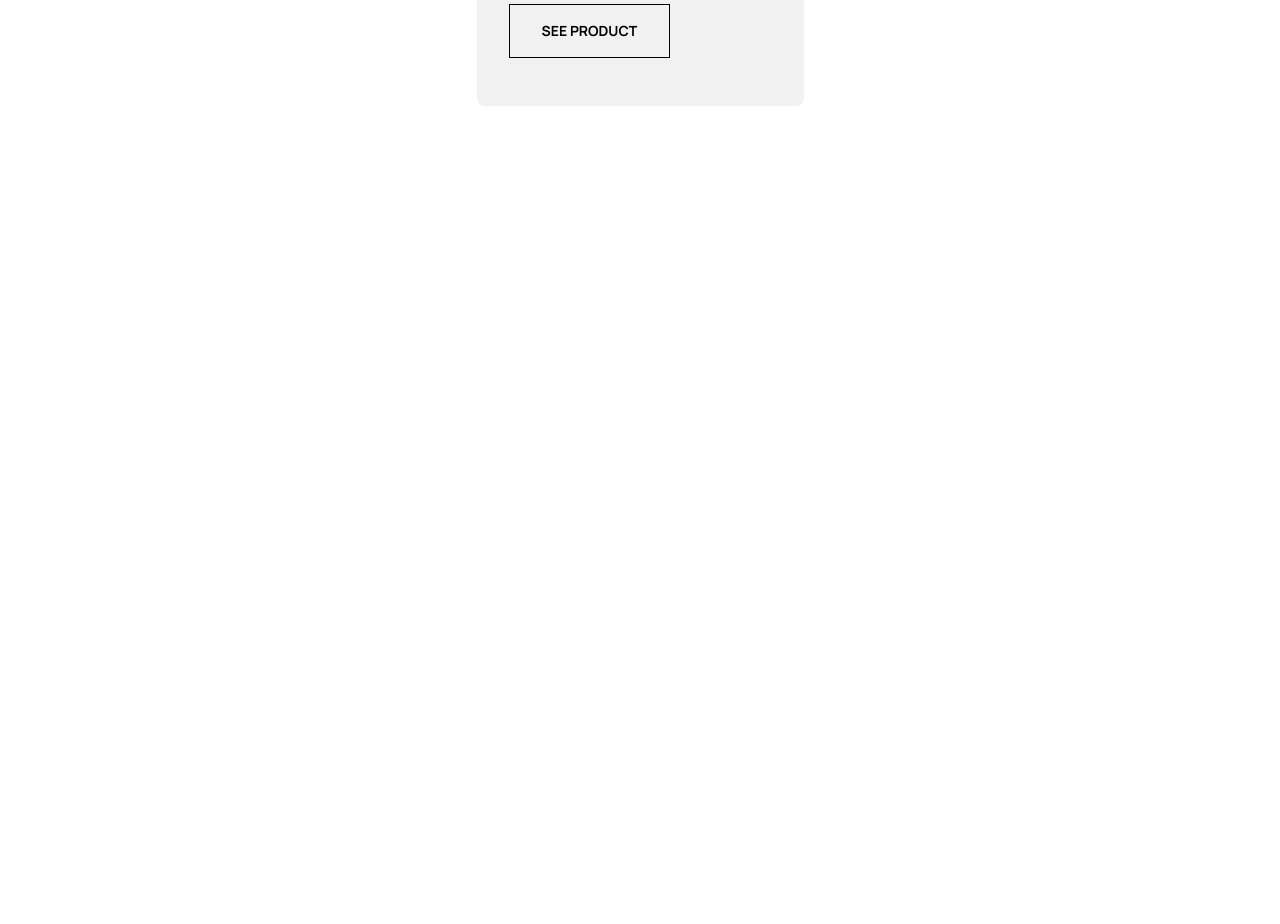
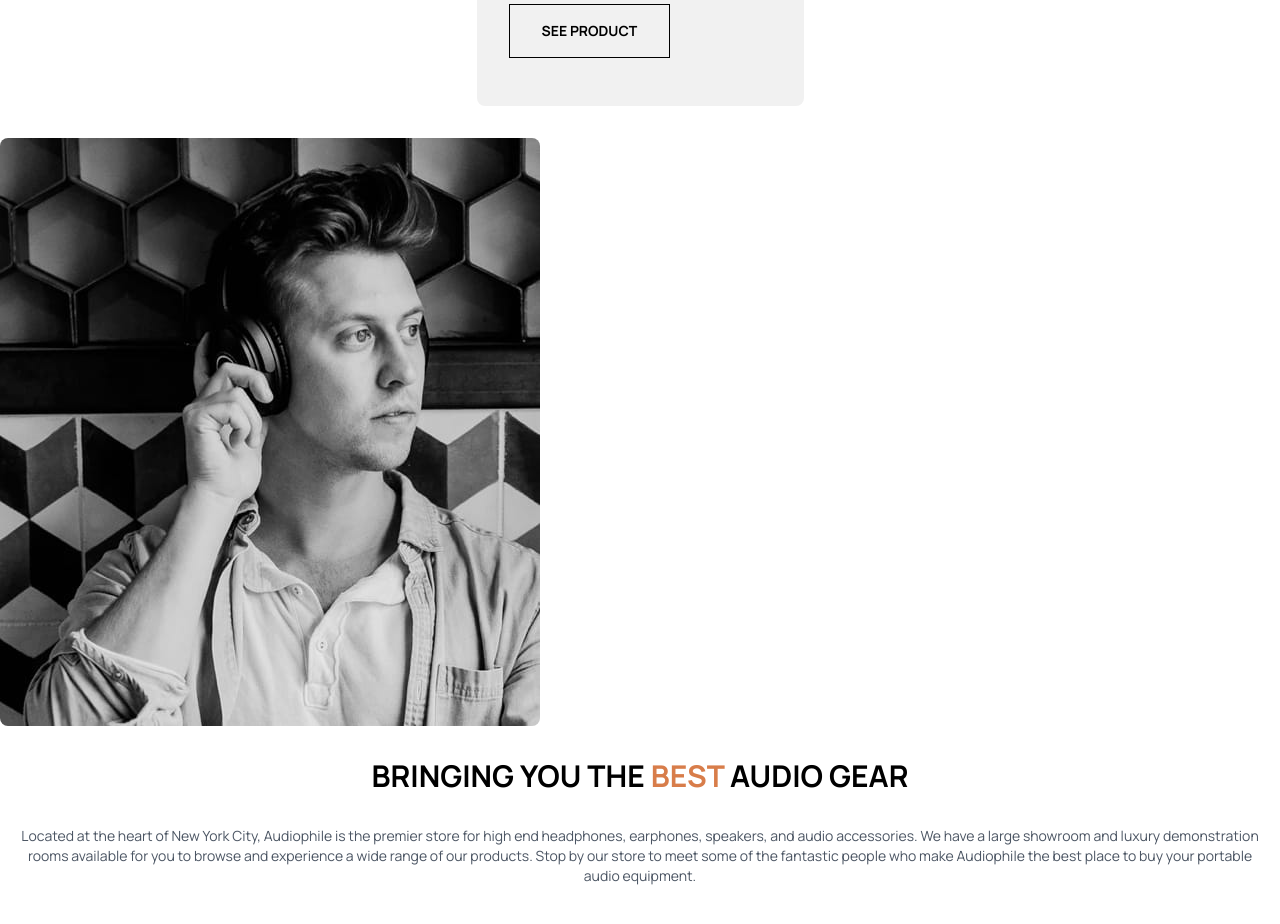
Before and after one commit to lemreyes/audiophile, a Next.js app: page / in a window 1280 px wide. Shown: the part 2780-3704 px from the top of the page. Before the commit the page ends 2886 px from the top, so only its background shows below. Built offline with nearby package versions, Linux system fonts and the light colour scheme.

Commit message:
Closing Statement layout

```diff
--- /dev/null
+++ b/src/app/Components/ClosingStatement.tsx
@@ -0,0 +1,35 @@
+import bestGear_mobile from "../../../public/assets/shared/mobile/image-best-gear.jpg";
+import bestGear_tablet from "../../../public/assets/shared/tablet/image-best-gear.jpg";
+import bestGear_desktop from "../../../public/assets/shared/desktop/image-best-gear.jpg";
+import ImageDynamic from "./ImageDynamic";
+
+export default function ClosingStatement() {
+  const bestGearImgSrc = {
+    mobile: bestGear_mobile,
+    tablet: bestGear_tablet,
+    desktop: bestGear_desktop,
+  };
+
+  return (
+    <section className="mt-8 mb-12">
+      <ImageDynamic
+        imageSrc={bestGearImgSrc}
+        altText={"man with headphones"}
+        styleClasses={"rounded-lg"}
+        width={0}
+        height={0}
+      />
+      <h2 className="mt-8 px-8 text-3xl text-center uppercase font-bold">
+        Bringing you the <span className="text-accent">best</span> audio gear
+      </h2>
+      <p className="mt-8 px-4 text-sm text-center text-gray-600">
+        Located at the heart of New York City, Audiophile is the premier store
+        for high end headphones, earphones, speakers, and audio accessories. We
+        have a large showroom and luxury demonstration rooms available for you
+        to browse and experience a wide range of our products. Stop by our store
+        to meet some of the fantastic people who make Audiophile the best place
+        to buy your portable audio equipment.
+      </p>
+    </section>
+  );
+}
--- a/src/app/page.tsx
+++ b/src/app/page.tsx
@@ -1,4 +1,5 @@
 import Categories from "./Components/Categories";
+import ClosingStatement from "./Components/ClosingStatement";
 import FeatureProduct from "./Components/FeatureProduct";
 import Hero from "./Components/Hero";
 
@@ -8,6 +9,7 @@ export default function Home() {
       <Hero />
       <Categories />
       <FeatureProduct />
+      <ClosingStatement />
     </main>
   );
 }
```
